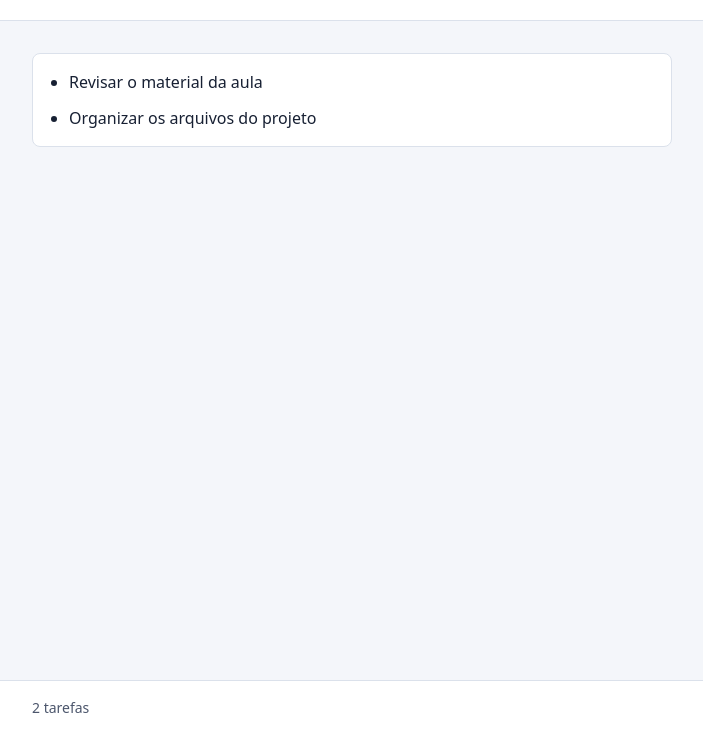
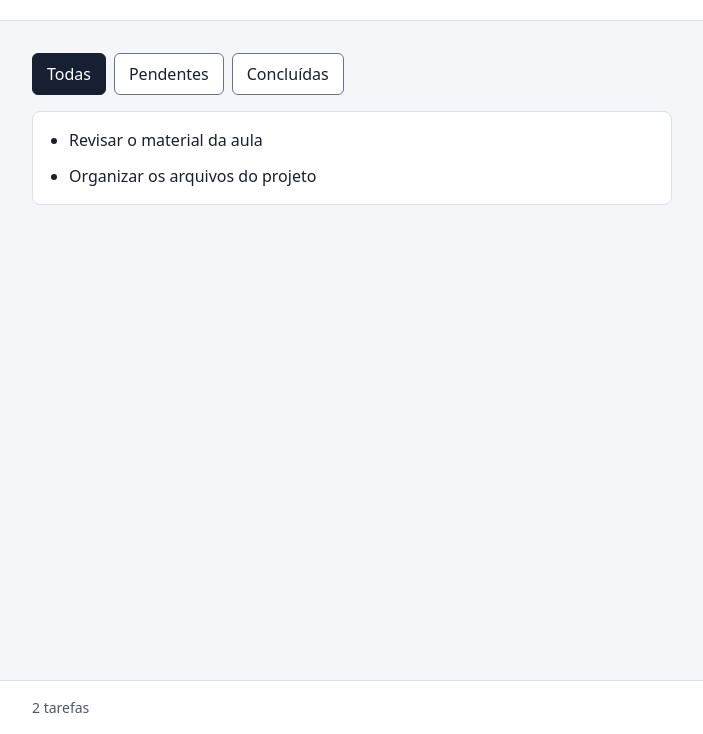
Before and after one commit to camilagimed/task_LIst, a plain HTML site: page index.html in a window 1280 px wide. Shown: the part 66-800 px from the top of the page, without its empty margins (288-991 px from the left). Drawn offline with Linux system fonts and the light colour scheme.

Commit message:
feat: filtro de identificação de avanço de tarefas

```diff
--- a/index.html
+++ b/index.html
@@ -5,6 +5,7 @@
   <meta name="viewport" content="width=device-width, initial-scale=1">
   <title>Lista de tarefas</title>
   <link rel="stylesheet" href="style.css">
+  <script src="script.js" defer></script>
 </head>
 <body>
   <header class="page-header">
@@ -14,9 +15,15 @@
   </header>
 
   <main class="container">
+    <div class="task-filters" role="group" aria-label="Filtrar tarefas por status">
+      <button type="button" data-filter="todas" aria-pressed="true">Todas</button>
+      <button type="button" data-filter="pendente" aria-pressed="false">Pendentes</button>
+      <button type="button" data-filter="concluida" aria-pressed="false">Concluídas</button>
+    </div>
+
     <ul class="task-list">
-      <li>Revisar o material da aula</li>
-      <li>Organizar os arquivos do projeto</li>
+      <li data-status="pendente">Revisar o material da aula</li>
+      <li data-status="concluida">Organizar os arquivos do projeto</li>
     </ul>
   </main>
 
--- /dev/null
+++ b/script.js
@@ -0,0 +1,16 @@
+const filterButtons = document.querySelectorAll('.task-filters button');
+const tasks = document.querySelectorAll('.task-list li');
+
+for (const button of filterButtons) {
+  button.addEventListener('click', () => {
+    const filter = button.dataset.filter;
+
+    for (const filterButton of filterButtons) {
+      filterButton.setAttribute('aria-pressed', String(filterButton === button));
+    }
+
+    for (const task of tasks) {
+      task.hidden = filter !== 'todas' && task.dataset.status !== filter;
+    }
+  });
+}
--- a/style.css
+++ b/style.css
@@ -34,6 +34,29 @@ main {
   padding-block: 2rem;
 }
 
+.task-filters {
+  display: flex;
+  flex-wrap: wrap;
+  gap: 0.5rem;
+  margin-bottom: 1rem;
+}
+
+.task-filters button {
+  padding: 0.5rem 0.875rem;
+  border: 1px solid #66758d;
+  border-radius: 0.375rem;
+  background-color: #fff;
+  color: inherit;
+  font: inherit;
+  cursor: pointer;
+}
+
+.task-filters button[aria-pressed="true"] {
+  border-color: #172033;
+  background-color: #172033;
+  color: #fff;
+}
+
 .task-list {
   display: flex;
   flex-direction: column;
```
